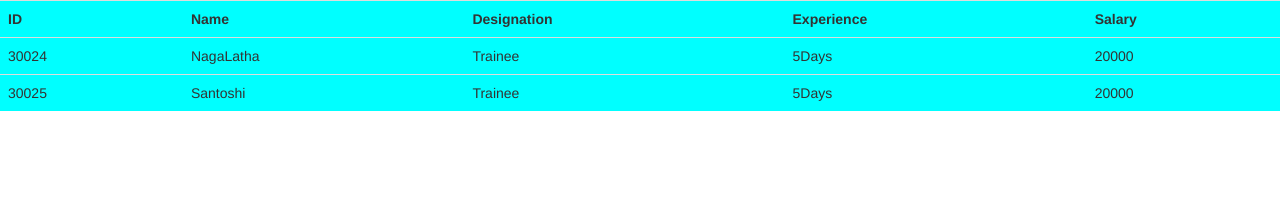
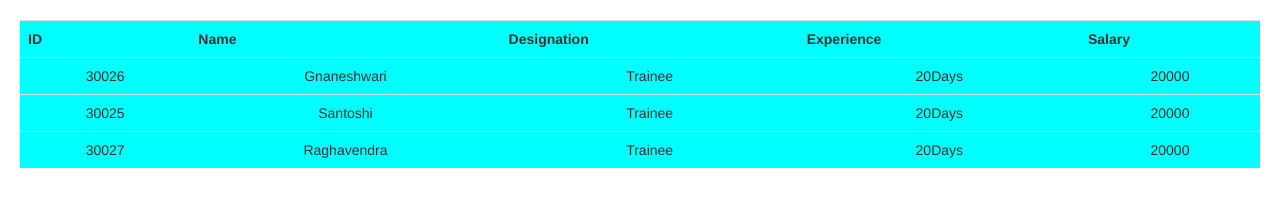
Before and after one commit to gnani-varkala/Training, a plain HTML site: page JSON to Table/index.html in a window 1280 px wide. Drawn offline with nearby package versions, Linux system fonts and the light colour scheme.

Commit message:
JSON to Table

```diff
--- a/JSON to Table/JSON/details.json
+++ b/JSON to Table/JSON/details.json
@@ -1,16 +1,23 @@
 [
     {
-      "ID": "30024",
-      "Name": "NagaLatha",
+      "ID": "30026",
+      "Name": "Gnaneshwari",
       "Designation": "Trainee",
-      "Experience": "5Days",
+      "Experience": "20Days",
       "Salary": 20000
     },
     {
       "ID": "30025",
       "Name": "Santoshi",
       "Designation": "Trainee",
-      "Experience": "5Days",
+      "Experience": "20Days",
+      "Salary": 20000
+    },
+	{
+      "ID": "30027",
+      "Name": "Raghavendra",
+      "Designation": "Trainee",
+      "Experience": "20Days",
       "Salary": 20000
     }
   ]
--- a/JSON to Table/index.html
+++ b/JSON to Table/index.html
@@ -22,6 +22,8 @@
 
 	</head>
 	<body>
-		<table class="table table-responsive" id="test"></table>
+	<div class="table-responsive">
+		<table class="table" id="test"></table>
+	</div>
 	</body>
 </html>
```
